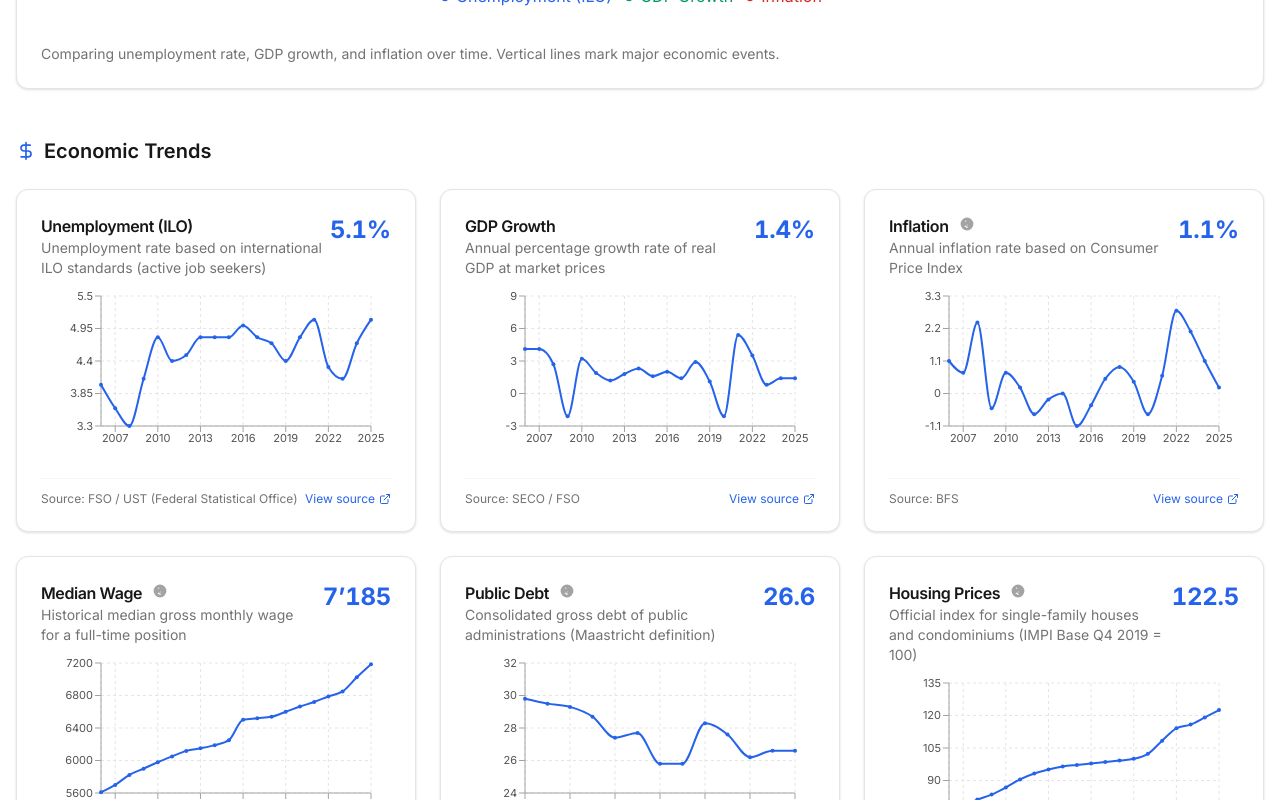
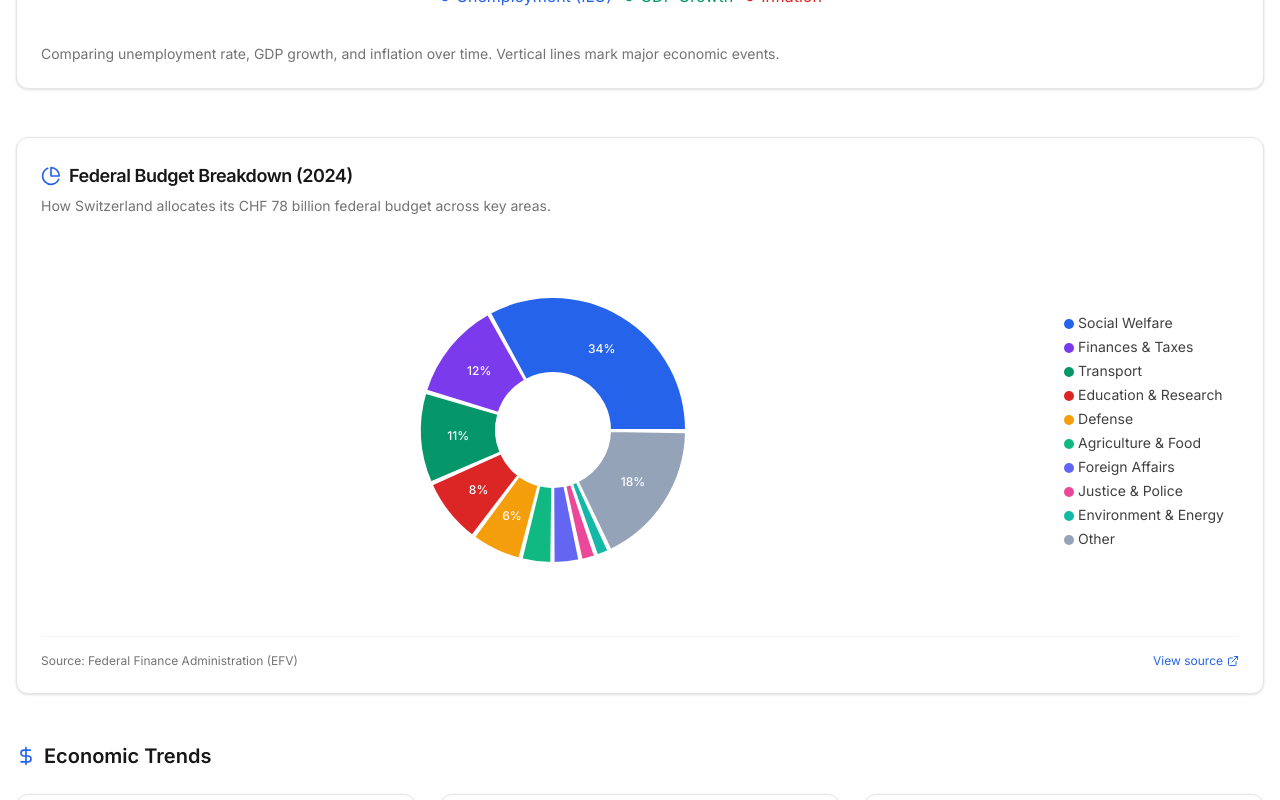
Before and after one commit to niclorusso/swissdata, a Next.js app: page /statistics in a window 1280 px wide. Shown: the part 720-1520 px from the top of the page. Built offline with nearby package versions, Linux system fonts and the light colour scheme.

Commit message:
Add federal budget pie chart to statistics page

```diff
--- a/src/app/statistics/page.tsx
+++ b/src/app/statistics/page.tsx
@@ -3,6 +3,7 @@
 import { useState, useMemo } from "react";
 import { indicators, getIndicatorsByCategory, getLocalizedIndicators, getLocalizedIndicatorsByCategory } from "@/data/indicators";
 import { LargeChart, SingleIndicatorChart } from "@/components/statistics/LargeChart";
+import { SpendingPieChart } from "@/components/statistics/SpendingPieChart";
 import {
   TimeRangeSelector,
   TimeRange,
@@ -19,6 +20,7 @@ import {
   DollarSign,
   ExternalLink,
   Calendar,
+  PieChart as PieChartIcon,
 } from "lucide-react";
 
 // Educational descriptions for indicators
@@ -186,6 +188,38 @@ export default function StatisticsPage() {
         </section>
       )}
 
+      {/* Federal Budget Breakdown */}
+      {(categoryFilter === "all" || categoryFilter === "economic") && (
+        <section className="mb-8 sm:mb-12">
+          <Card>
+            <CardHeader>
+              <CardTitle className="flex items-center gap-2 text-base sm:text-lg">
+                <PieChartIcon className="h-5 w-5 text-blue-600" />
+                {t.statistics.federalBudget}
+              </CardTitle>
+              <p className="text-sm text-swiss-gray-500">
+                {t.statistics.federalBudgetSubtitle}
+              </p>
+            </CardHeader>
+            <CardContent>
+              <SpendingPieChart height={380} />
+              <div className="flex items-center justify-between mt-4 pt-4 border-t border-swiss-gray-100">
+                <span className="text-xs text-swiss-gray-500">{t.statistics.source} Federal Finance Administration (EFV)</span>
+                <a
+                  href="https://www.efv.admin.ch/efv/en/home/finanzberichterstattung/bundeshaushalt_ueb.html"
+                  target="_blank"
+                  rel="noopener noreferrer"
+                  className="text-xs text-blue-600 hover:underline flex items-center gap-1"
+                >
+                  {t.statistics.viewSource}
+                  <ExternalLink className="h-3 w-3" />
+                </a>
+              </div>
+            </CardContent>
+          </Card>
+        </section>
+      )}
+
       {/* Economic Indicators Detail */}
       {(categoryFilter === "all" || categoryFilter === "economic") && (
         <section className="mb-8 sm:mb-12">
--- /dev/null
+++ b/src/components/statistics/SpendingPieChart.tsx
@@ -0,0 +1,121 @@
+"use client";
+
+import { PieChart, Pie, Cell, ResponsiveContainer, Tooltip, Legend } from "recharts";
+import { useLanguage } from "@/i18n/LanguageContext";
+
+// Federal budget breakdown data (2024)
+// Source: Federal Finance Administration
+const budgetData = [
+  { id: "social-welfare", value: 33.8, color: "#2563EB" },
+  { id: "finances-taxes", value: 12.4, color: "#7C3AED" },
+  { id: "transport", value: 11.3, color: "#059669" },
+  { id: "education-research", value: 8.1, color: "#DC2626" },
+  { id: "defense", value: 6.2, color: "#F59E0B" },
+  { id: "agriculture-food", value: 3.7, color: "#10B981" },
+  { id: "foreign-affairs", value: 3.2, color: "#6366F1" },
+  { id: "justice-police", value: 1.7, color: "#EC4899" },
+  { id: "environment-energy", value: 1.5, color: "#14B8A6" },
+  { id: "other", value: 18.1, color: "#94A3B8" },
+];
+
+const labels: Record<string, { en: string; it: string }> = {
+  "social-welfare": { en: "Social Welfare", it: "Previdenza sociale" },
+  "finances-taxes": { en: "Finances & Taxes", it: "Finanze e imposte" },
+  "transport": { en: "Transport", it: "Trasporti" },
+  "education-research": { en: "Education & Research", it: "Formazione e ricerca" },
+  "defense": { en: "Defense", it: "Difesa" },
+  "agriculture-food": { en: "Agriculture & Food", it: "Agricoltura e alimentazione" },
+  "foreign-affairs": { en: "Foreign Affairs", it: "Affari esteri" },
+  "justice-police": { en: "Justice & Police", it: "Giustizia e polizia" },
+  "environment-energy": { en: "Environment & Energy", it: "Ambiente e energia" },
+  "other": { en: "Other", it: "Altro" },
+};
+
+interface SpendingPieChartProps {
+  height?: number;
+}
+
+export function SpendingPieChart({ height = 400 }: SpendingPieChartProps) {
+  const { locale } = useLanguage();
+
+  const data = budgetData.map((item) => ({
+    ...item,
+    name: labels[item.id][locale],
+  }));
+
+  const CustomTooltip = ({ active, payload }: any) => {
+    if (active && payload && payload.length) {
+      const item = payload[0].payload;
+      return (
+        <div className="bg-white border border-swiss-gray-200 rounded-lg shadow-lg p-3">
+          <p className="font-semibold text-swiss-gray-900">{item.name}</p>
+          <p className="text-swiss-gray-600">
+            <span className="font-bold" style={{ color: item.color }}>
+              {item.value}%
+            </span>
+            {" "}
+            {locale === "en" ? "of federal budget" : "del bilancio federale"}
+          </p>
+        </div>
+      );
+    }
+    return null;
+  };
+
+  const renderLabel = ({ cx, cy, midAngle, innerRadius, outerRadius, percent, name }: any) => {
+    if (percent < 0.05) return null; // Don't show labels for small slices
+    const RADIAN = Math.PI / 180;
+    const radius = innerRadius + (outerRadius - innerRadius) * 0.5;
+    const x = cx + radius * Math.cos(-midAngle * RADIAN);
+    const y = cy + radius * Math.sin(-midAngle * RADIAN);
+
+    return (
+      <text
+        x={x}
+        y={y}
+        fill="white"
+        textAnchor="middle"
+        dominantBaseline="central"
+        className="text-xs font-medium"
+      >
+        {`${(percent * 100).toFixed(0)}%`}
+      </text>
+    );
+  };
+
+  return (
+    <div style={{ height }}>
+      <ResponsiveContainer width="100%" height="100%">
+        <PieChart>
+          <Pie
+            data={data}
+            cx="50%"
+            cy="50%"
+            labelLine={false}
+            label={renderLabel}
+            outerRadius={height * 0.35}
+            innerRadius={height * 0.15}
+            dataKey="value"
+            paddingAngle={1}
+          >
+            {data.map((entry, index) => (
+              <Cell key={`cell-${index}`} fill={entry.color} stroke="white" strokeWidth={2} />
+            ))}
+          </Pie>
+          <Tooltip content={<CustomTooltip />} />
+          <Legend
+            layout="vertical"
+            align="right"
+            verticalAlign="middle"
+            iconType="circle"
+            iconSize={10}
+            formatter={(value: string) => (
+              <span className="text-xs sm:text-sm text-swiss-gray-700">{value}</span>
+            )}
+            wrapperStyle={{ paddingLeft: "10px" }}
+          />
+        </PieChart>
+      </ResponsiveContainer>
+    </div>
+  );
+}
--- a/src/data/indicators.ts
+++ b/src/data/indicators.ts
@@ -261,7 +261,7 @@ export const indicators: Indicator[] = [
     id: "foreign-population",
     name: "Foreign Resident Population",
     shortName: "Foreign Population",
-    category: "demographics",
+    category: "demographic",
     value: 27.2,
     unit: "% of total population",
     previousValue: 26.3,
@@ -305,7 +305,7 @@ export const indicators: Indicator[] = [
     id: "population-total",
     name: "Total Population",
     shortName: "Population",
-    category: "demographics",
+    category: "demographic",
     value: 9.12,
     unit: "Million",
     previousValue: 8.96,
@@ -349,7 +349,7 @@ export const indicators: Indicator[] = [
     id: "median-age",
     name: "Median Age (1950-2025)",
     shortName: "Median Age",
-    category: "demographics",
+    category: "demographic",
     value: 43.1,
     unit: "years",
     previousValue: 42.9,
@@ -387,7 +387,7 @@ export const indicators: Indicator[] = [
     id: "life-expectancy",
     name: "Life Expectancy at Birth",
     shortName: "Life Expectancy",
-    category: "demographics",
+    category: "demographic",
     value: 84.5,
     unit: "years",
     previousValue: 84.1,
--- a/src/i18n/translations.ts
+++ b/src/i18n/translations.ts
@@ -122,6 +122,8 @@ export const translations = {
       demographicTrends: "Demographic Trends",
       socialTrends: "Social Trends",
       comparingChart: "Comparing unemployment rate, GDP growth, and inflation over time. Vertical lines mark major economic events.",
+      federalBudget: "Federal Budget Breakdown (2024)",
+      federalBudgetSubtitle: "How Switzerland allocates its CHF 78 billion federal budget across key areas.",
       source: "Source:",
       viewSource: "View source",
       dataSources: "Data Sources",
@@ -375,6 +377,8 @@ export const translations = {
       demographicTrends: "Tendenze demografiche",
       socialTrends: "Tendenze sociali",
       comparingChart: "Confronto tra tasso di disoccupazione, crescita del PIL e inflazione nel tempo. Le linee verticali indicano eventi economici importanti.",
+      federalBudget: "Ripartizione del bilancio federale (2024)",
+      federalBudgetSubtitle: "Come la Svizzera distribuisce i suoi 78 miliardi di CHF del bilancio federale.",
       source: "Fonte:",
       viewSource: "Vedi fonte",
       dataSources: "Fonti dei dati",
```
